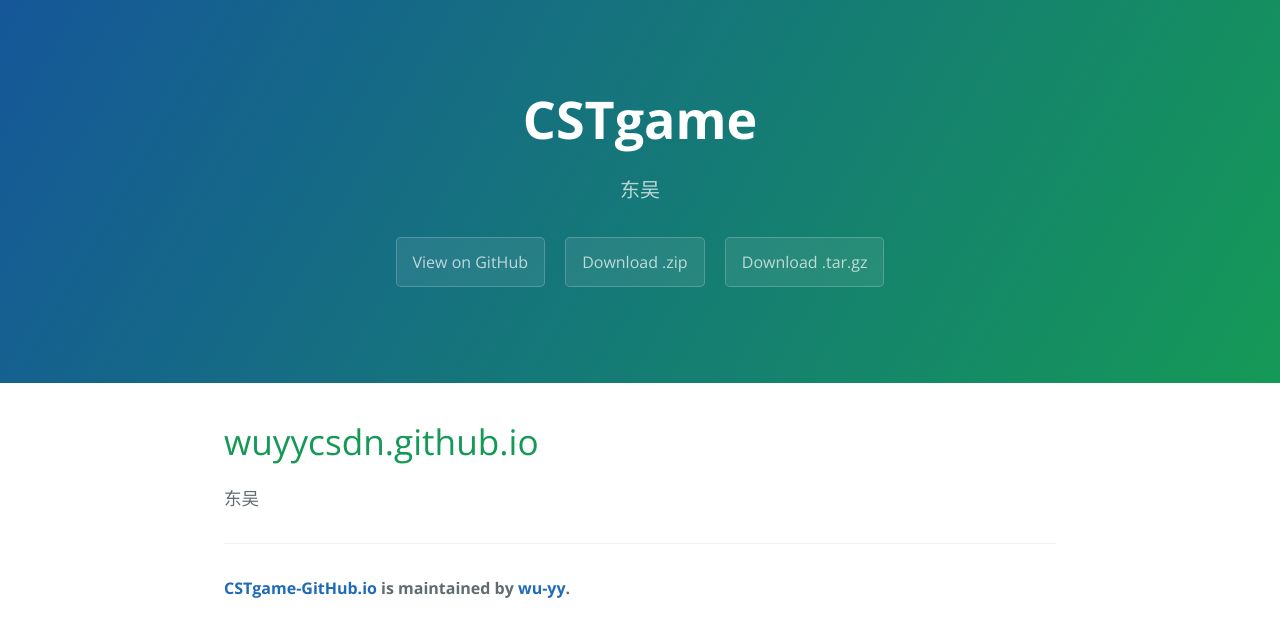
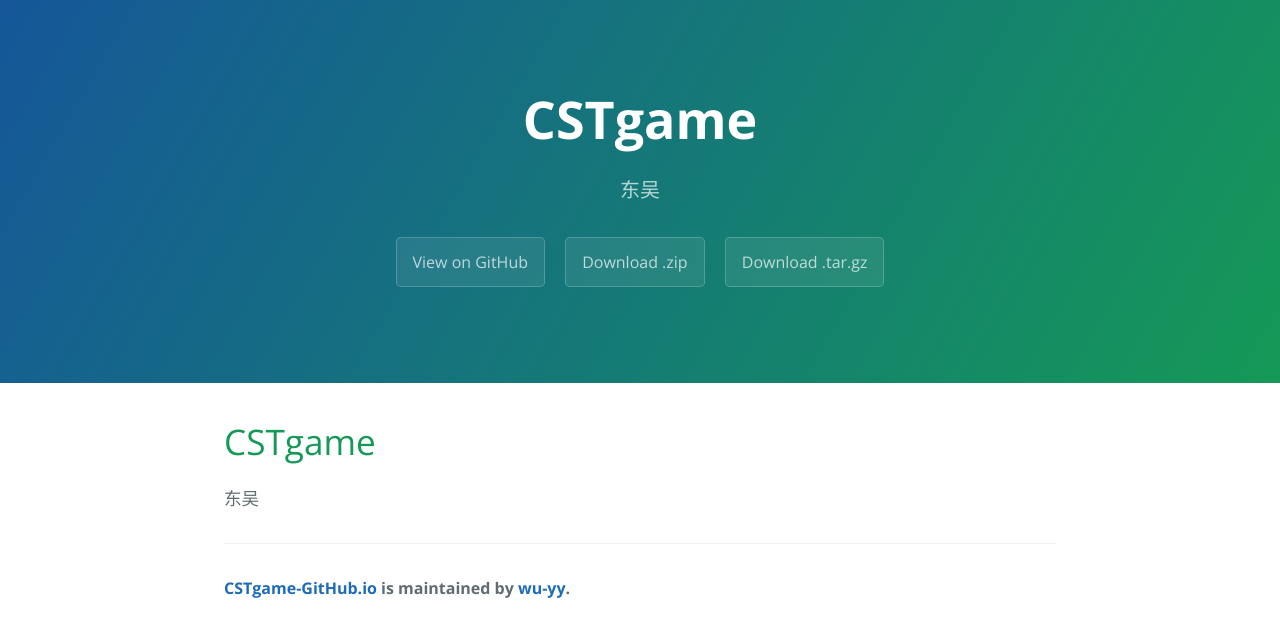
Before and after one commit to wu-yy/wuyycsdn.github.io, a plain HTML site: page index.html in a window 1280 px wide. Drawn offline with nearby package versions, Linux system fonts and the light colour scheme.

Commit message:
Update index.html

```diff
--- a/index.html
+++ b/index.html
@@ -20,7 +20,7 @@
 
     <section class="main-content">
       <h1>
-<a id="wuyycsdngithubio" class="anchor" href="#wuyycsdngithubio" aria-hidden="true"><span aria-hidden="true" class="octicon octicon-link"></span></a>wuyycsdn.github.io</h1>
+<a id="wuyycsdngithubio" class="anchor" href="#wuyycsdngithubio" aria-hidden="true"><span aria-hidden="true" class="octicon octicon-link"></span></a>CSTgame</h1>
 
 <p>东吴</p>
 
```
